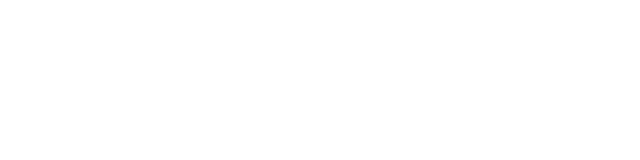
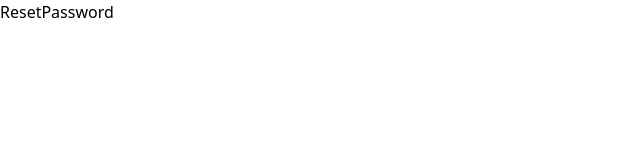
Before and after one commit to mrwilliambarenga/CodeNoir, a React (Create React App) app in the folder frontend/: page /reset-password in a window 1280 px wide. Before the commit this address had no page. Shown: the top 160 px of the page, without its empty margins (0-640 px from the left). Built offline with nearby package versions, Linux system fonts and the light colour scheme; a web font is replaced by a local one.

Commit message:
More auth related pages

```diff
--- a/frontend/package.json
+++ b/frontend/package.json
@@ -6,10 +6,15 @@
     "@testing-library/jest-dom": "^5.17.0",
     "@testing-library/react": "^13.4.0",
     "@testing-library/user-event": "^13.5.0",
+    "axios": "^1.5.1",
     "react": "^18.2.0",
     "react-dom": "^18.2.0",
+    "react-redux": "^8.1.3",
     "react-router-dom": "^6.16.0",
     "react-scripts": "5.0.1",
+    "redux": "^4.2.1",
+    "redux-devtools-extension": "^2.13.9",
+    "redux-thunk": "^2.4.2",
     "web-vitals": "^2.1.4"
   },
   "scripts": {
--- a/frontend/src/App.js
+++ b/frontend/src/App.js
@@ -6,6 +6,9 @@ import Landing from "./pages/Landing";
 import Main from "./pages/Main";
 import SignUp from "./pages/SignUp";
 import LogIn from "./pages/LogIn";
+import Activate from "./pages/Activate";
+import ResetPassword from "./pages/ResetPassword";
+import ResetPasswordConfirm from "./pages/ResetPasswordConfirm";
 
 const App = () => {
   return (
@@ -16,6 +19,12 @@ const App = () => {
         <Route path="/main" element={<Main />} />
         <Route path="/signup" element={<SignUp />} />
         <Route path="/login" element={<LogIn />} />
+        <Route path="/activate/:uid/:token" element={<Activate />} />
+        <Route path="/reset-password" element={<ResetPassword />} />
+        <Route
+          path="/password/reset/confirm/:uid/:token"
+          element={<ResetPasswordConfirm />}
+        />
       </Routes>
     </BrowserRouter>
   );
--- a/frontend/src/index.css
+++ b/frontend/src/index.css
@@ -2,7 +2,3 @@
 @tailwind base;
 @tailwind components;
 @tailwind utilities;
-
-body {
-  background-image: linear-gradient(to bottom, #b9dcff , #0080FF);
-}
--- /dev/null
+++ b/frontend/src/pages/Activate.jsx
@@ -0,0 +1,9 @@
+import React from 'react'
+
+const Activate = () => {
+  return (
+    <div>Activate</div>
+  )
+}
+
+export default Activate
--- a/frontend/src/pages/Landing.jsx
+++ b/frontend/src/pages/Landing.jsx
@@ -5,7 +5,7 @@ import uni from "../assets/uni.png";
 
 const Landing = () => {
   return (
-    <div className="h-screen text-black">
+    <div className="h-screen text-white bg-gradient-to-b from-[#b9dcff] to-[#0080FF]">
       <div className="grid grid-rows-none grid-cols-3">
         <div className="col-span-2">
           <div className="text-white relative z-10 max-w-[800px] w-full h-screen mx-auto text-center flex flex-col justify-center">
--- /dev/null
+++ b/frontend/src/pages/ResetPassword.jsx
@@ -0,0 +1,9 @@
+import React from 'react'
+
+const ResetPassword = () => {
+  return (
+    <div>ResetPassword</div>
+  )
+}
+
+export default ResetPassword
--- /dev/null
+++ b/frontend/src/pages/ResetPasswordConfirm.jsx
@@ -0,0 +1,9 @@
+import React from 'react'
+
+const ResetPasswordConfirm = () => {
+  return (
+    <div>ResetPasswordConfirm</div>
+  )
+}
+
+export default ResetPasswordConfirm
```
Also changed, not shown: 1 other file (tests, documents, lock files or other folders).
